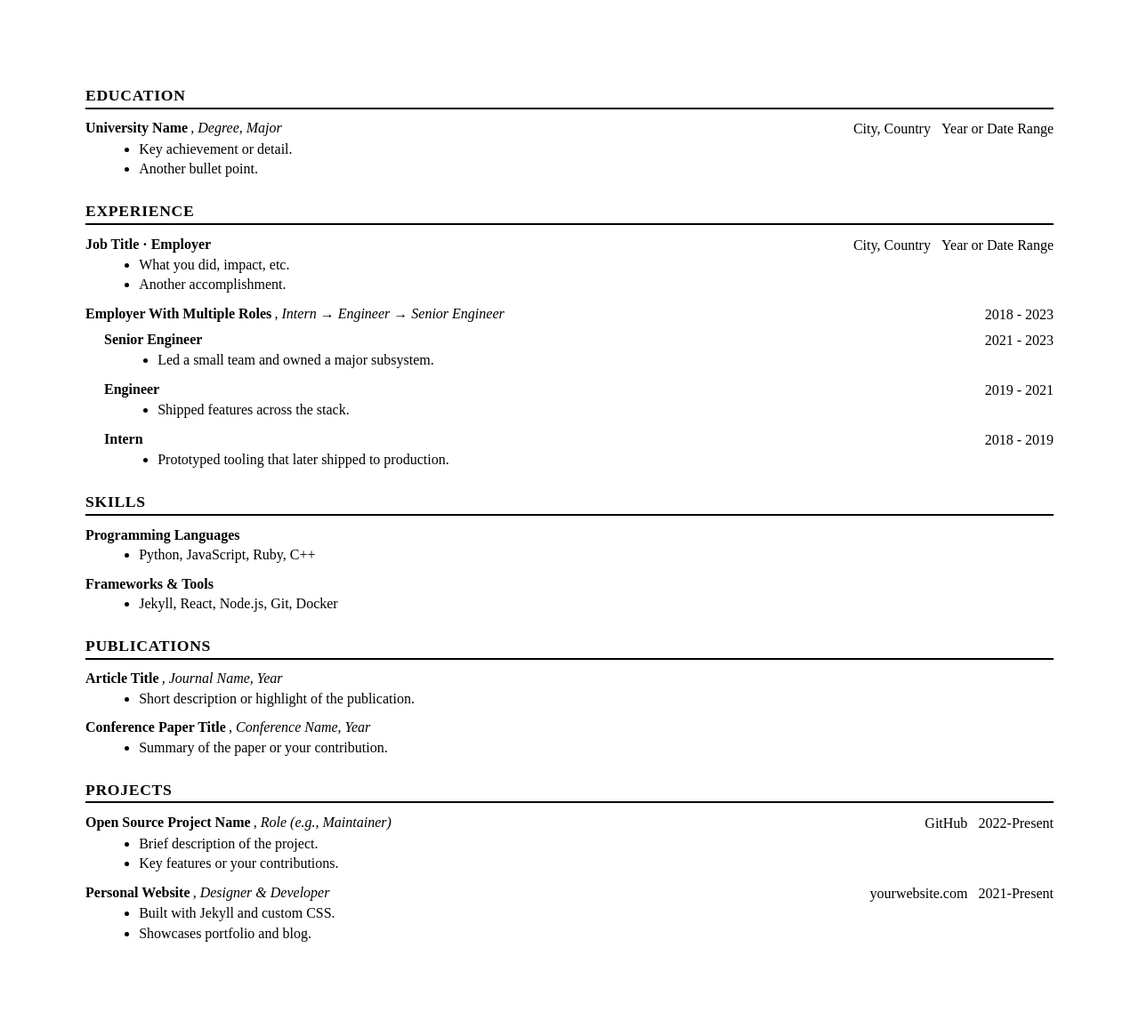
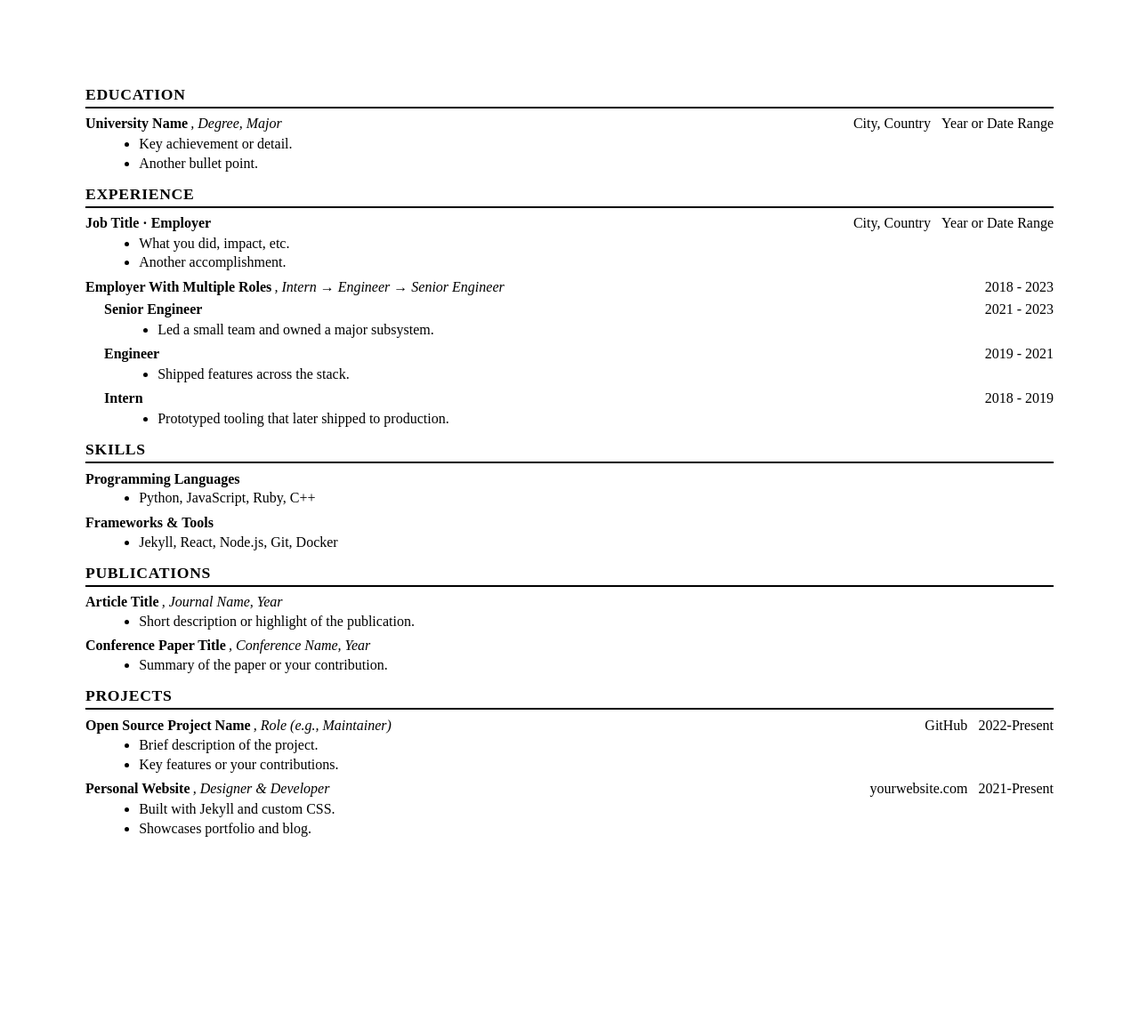
Before and after one commit to sengine-cloud/harvard-style-cv-theme, a Jekyll site: the page built from index.md, in a window 1280 px wide. Shown: the whole page at 89% size. Built offline with Jekyll 4.4.1, drawn with Linux system fonts in a browser that asks for light colours; after the commit the page ends 1038 px from its top, so only the background shows below that.

Commit message:
Compact layout pass (v1.1.4) (#11)
Per your pick (tighter spacing + margins, keep the font), a compact
layout pass to reduce wasted space.

## Changes (`assets/css/main.scss`)
- `line-height` 1.3 → **1.25**
- section spacing 1.5em → **0.85em**; entry 0.7em → **0.45em**; role +
header spacing trimmed; section rule margin reduced
- print page margin `@page` 0.5in → **0.4in**
- **font size unchanged** (11pt print)
- print: explicitly allow a tall role + its bullet list to **split
across page breaks** (`break-inside: auto`) so a big role fills the
current page rather than being pushed wholesale to the next

## Verification
Rendered the actual alex-cv CV (headless Chromium, print): **page 1 now
fills through ClusterCraft's 3rd bullet** (the role splits at the page
boundary), and every page is denser while staying readable. Still 4
pages (page 4 = tail of Skills) since the font is unchanged.

> Note: exact page-breaks vary by browser, but the reduced
spacing/margins densify reliably everywhere. If you want it down to 3
pages, the lever is a ~1pt smaller font — say the word.

`VERSION` → 1.1.4, lockfile regenerated, CHANGELOG updated. After merge,
tag **v1.1.4** and I'll bump alex-cv `v1.1.3 → v1.1.4`.

https://claude.ai/code/session_01R7HSDNjmYg3eMU77oPzSnn

---
_Generated by [Claude
Code](https://claude.ai/code/session_01R7HSDNjmYg3eMU77oPzSnn)_

Co-authored-by: Claude <noreply@anthropic.com>

```diff
--- a/assets/css/main.scss
+++ b/assets/css/main.scss
@@ -8,14 +8,14 @@ body {
   font-family: $font-body;
   color: $color-text;
   margin: 1in;
-  line-height: 1.3;
+  line-height: 1.25;
   background: #fff;
   font-size: 1.05rem;
 }
 
 .cv-header {
   text-align: center;
-  margin-bottom: 1.5em;
+  margin-bottom: 1em;
 }
 
 .cv-name {
@@ -40,7 +40,7 @@ body {
 }
 
 .cv-section {
-  margin-bottom: 1.5em;
+  margin-bottom: 0.85em;
 }
 
 .cv-section-title {
@@ -57,11 +57,11 @@ body {
 .cv-section-rule {
   border: none;
   border-top: 2px solid #000;
-  margin: 0.1em 0 0.7em 0;
+  margin: 0.1em 0 0.45em 0;
 }
 
 .cv-entry {
-  margin-bottom: 0.7em;
+  margin-bottom: 0.45em;
 }
 
 .cv-entry-header {
@@ -124,8 +124,8 @@ body {
 }
 
 .cv-entry-role {
-  margin-top: 0.4em;
-  margin-bottom: 0.7em;
+  margin-top: 0.25em;
+  margin-bottom: 0.45em;
 }
 
 .cv-entry-role .cv-entry-institution {
@@ -212,7 +212,7 @@ ul {
   // Control the printable margin here (once) so it doesn't stack with the
   // browser's default @page margin and leave a wide empty border.
   @page {
-    margin: 0.5in;
+    margin: 0.4in;
   }
   body {
     color: #000;
@@ -227,6 +227,15 @@ ul {
   .cv-header,
   .cv-entry:not(:has(.cv-entry-roles)) {
     page-break-inside: avoid;
+  }
+  // Explicitly allow a tall role and its bullet list to split across a page
+  // break (between bullets), so a big role fills the current page instead of
+  // being pushed wholesale to the next one. Overrides any implicit browser
+  // "keep list together" behavior.
+  .cv-entry-role,
+  .cv-entry-bullets {
+    break-inside: auto;
+    page-break-inside: auto;
   }
   a {
     color: #1a73e8 !important;
```
Also changed, not shown: CHANGELOG.md, Gemfile.lock, 1 other file.
